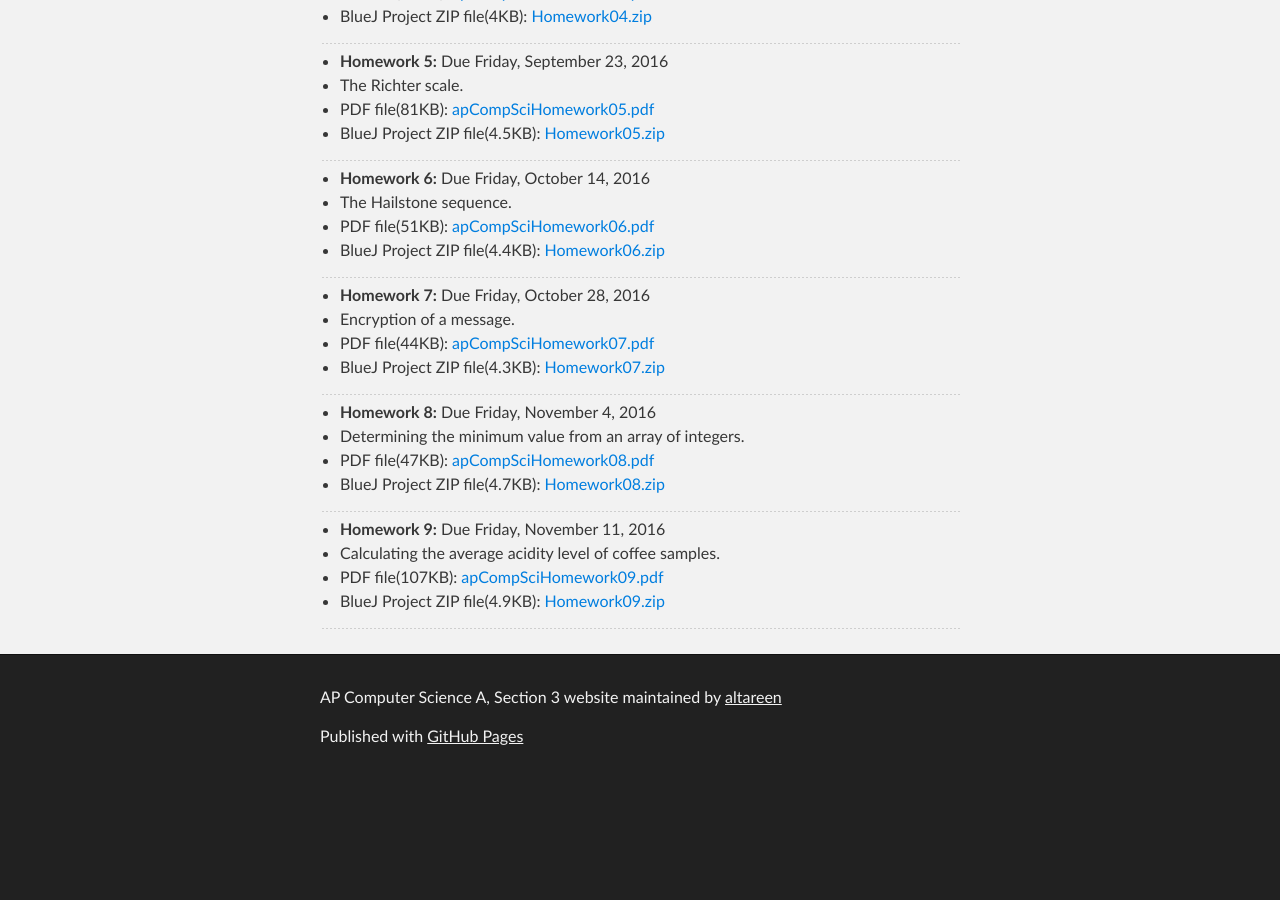
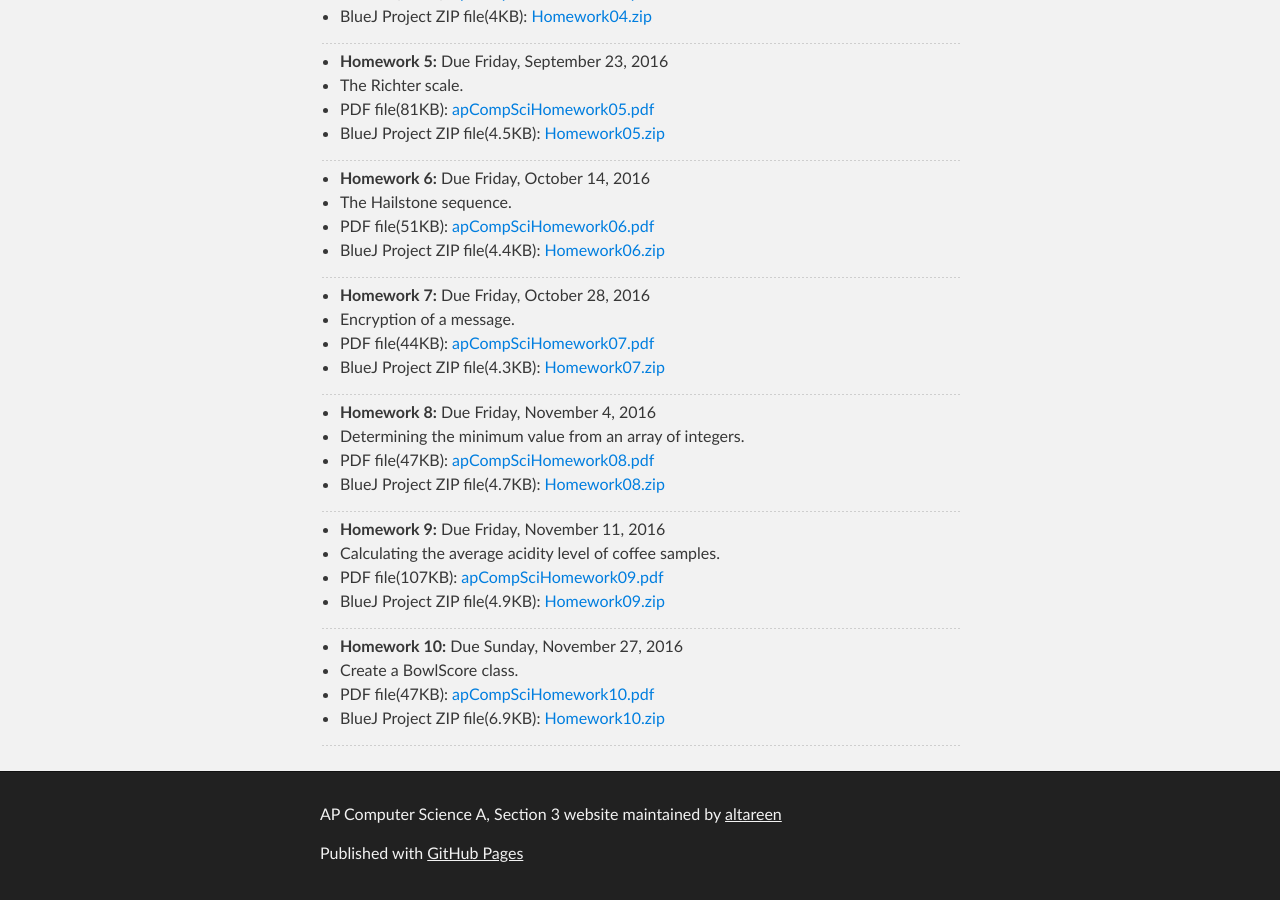
Before and after one commit to ynot1609/apcompsci3, a Jekyll site: the page built from homework/index.md, in a window 1280 px wide and 900 px high, scrolled down 1160 px. Built offline with Jekyll 4.4.1, drawn with Linux system fonts in a browser that asks for light colours; before the commit the page ends 1943 px from its top, so only the background shows below that.

Commit message:
Added hw10

```diff
--- a/homework/index.md
+++ b/homework/index.md
@@ -87,3 +87,10 @@ title: Homework Assignments
 + BlueJ Project ZIP file(4.9KB): [Homework09.zip](/apcompsci3/assets/Homework09.zip)
 
 ---
+
++ **Homework 10:** Due Sunday, November 27, 2016
++ Create a BowlScore class.
++ PDF file(47KB): [apCompSciHomework10.pdf](/apcompsci3/assets/apCompSciHomework10.pdf)
++ BlueJ Project ZIP file(6.9KB): [Homework10.zip](/apcompsci3/assets/Homework10.zip)
+
+---
```
Also changed, not shown: 2 other files.
